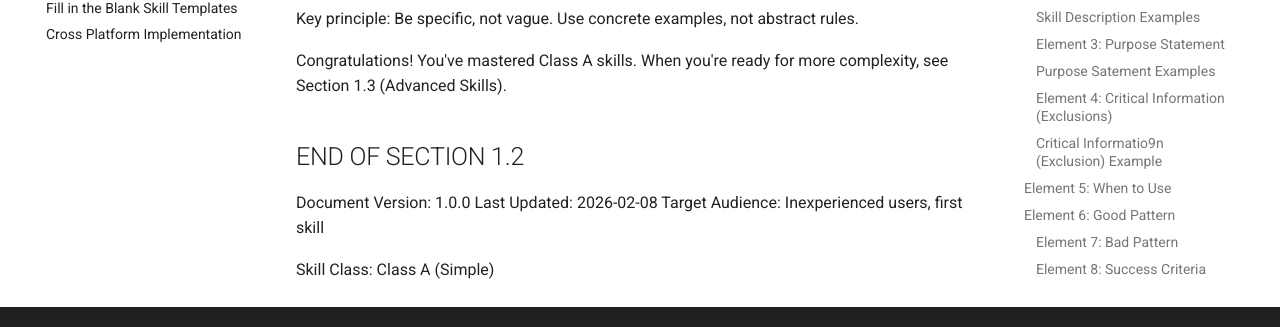
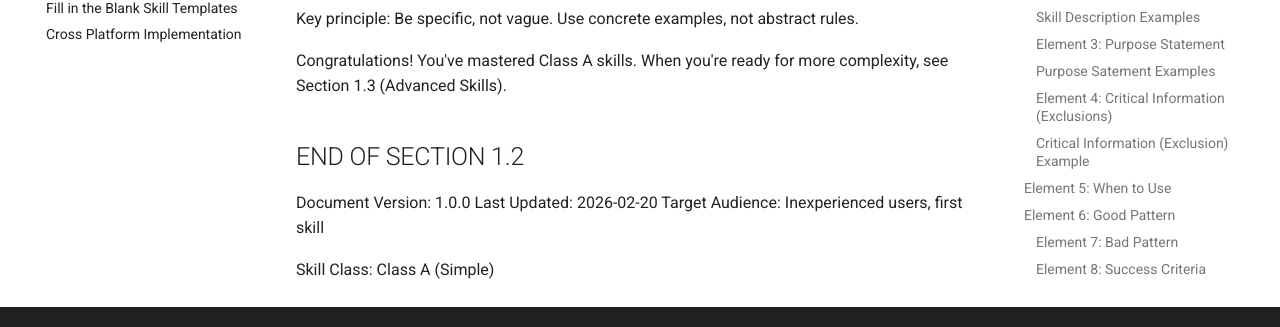
Before and after one commit to ArchieCur/ai-system-design, an MkDocs documentation site: the page built from docs/skills/Skills_1.2_Basic_Template_ClassA.md, in a window 1280 px wide and 900 px high, scrolled down 14969 px. Shown: the part 436-763 px from the top of the window. Built offline with MkDocs 1.6.1 and Material for MkDocs 9.7.7, drawn with Linux system fonts in a browser that asks for light colours; comment, search, counter and statistics services are not loaded; some of the changed text lies outside the part shown.

Commit message:
Correct typo
Added a new template for Class A skills aimed at inexperienced users, including guidelines, examples, and a structured worksheet for skill creation.

````diff
--- a/docs/skills/Skills_1.2_Basic_Template_ClassA.md
+++ b/docs/skills/Skills_1.2_Basic_Template_ClassA.md
@@ -187,7 +187,7 @@ Use the <critical> tag to prevent misuse.
 • Wrong file types (don't apply to code, only prose)
 • Wrong contexts (don't use in informal chat)
 
-### Critical Informatio9n (Exclusion) Example
+### Critical Information (Exclusion) Example
 
 ```xml
 <critical>
@@ -793,7 +793,7 @@ Congratulations! You've mastered Class A skills. When you're ready for more comp
 ## END OF SECTION 1.2
 
 Document Version: 1.0.0
-Last Updated: 2026-02-08
+Last Updated: 2026-02-20
 Target Audience: Inexperienced users, first skill
 
 Skill Class: Class A (Simple)
````
